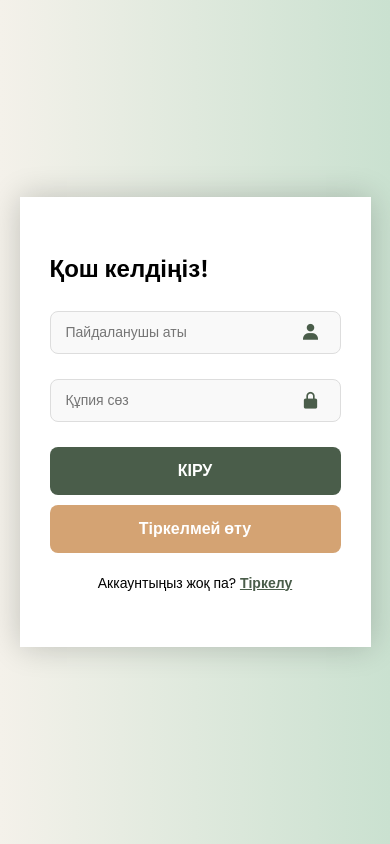
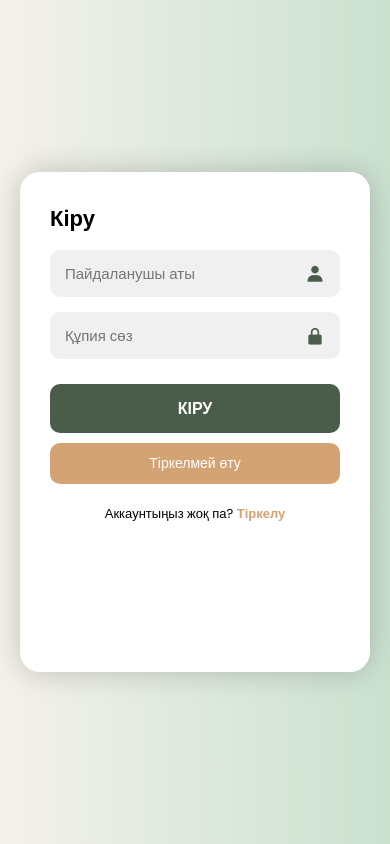
Before and after one commit to serikbajakbota7-source/mening-saytym, a Flask app: page / in a window 390 px wide. Run offline with Flask 3, Linux system fonts and the light colour scheme; some libraries are stand-ins or nearby versions.

Commit message:
Update register.html

```diff
--- a/templates/register.html
+++ b/templates/register.html
@@ -8,7 +8,7 @@
     <style>
         @import url("https://fonts.googleapis.com/css2?family=Poppins:wght@300;400;500;600&display=swap");
 
-        * { margin: 0; padding: 0; box-sizing: border-box; font-family: "Poppins", sans-serif; text-decoration: none; list-style: none; }
+        * { margin: 0; padding: 0; box-sizing: border-box; font-family: "Poppins", sans-serif; text-decoration: none; }
 
         body {
             display: flex;
@@ -16,6 +16,7 @@
             align-items: center;
             min-height: 100vh;
             background: linear-gradient(90deg, #f4f1ea, #cae1d0);
+            padding: 20px;
         }
 
         .container {
@@ -23,12 +24,12 @@
             width: 850px;
             height: 550px;
             background: #fff;
-            margin: 20px;
             border-radius: 30px;
             box-shadow: 0 0 30px rgba(0, 0, 0, 0.2);
             overflow: hidden;
         }
 
+        /* Формалар блогы */
         .form-box {
             position: absolute;
             right: 0;
@@ -36,50 +37,55 @@
             height: 100%;
             background: #fff;
             display: flex;
-            align-items: center;
+            flex-direction: column;
+            justify-content: center;
             padding: 40px;
             z-index: 1;
-            transition: 0.6s ease-in-out 1.2s;
+            transition: 0.6s ease-in-out;
         }
 
-        .container.active .form-box { right: 50%; }
-        .form-box.register { visibility: hidden; }
-        .container.active .form-box.register { visibility: visible; transition-delay: 1.2s; }
+        .container.active .form-box.login { transform: translateX(100%); opacity: 0; z-index: 0; }
+        .form-box.register { transform: translateX(-100%); opacity: 0; z-index: 0; left: 0; }
+        .container.active .form-box.register { transform: translateX(0); opacity: 1; z-index: 1; }
 
-        .input-box { position: relative; margin: 25px 0; }
+        .input-box { position: relative; margin: 15px 0; }
         .input-box input {
             width: 100%;
-            padding: 13px 50px 13px 20px;
-            background: #f9f9f9;
-            border-radius: 8px;
-            border: 1px solid #ddd;
+            padding: 12px 45px 12px 15px;
+            background: #f0f0f0;
+            border-radius: 10px;
+            border: none;
             outline: none;
-            font-size: 16px;
+            font-size: 15px;
         }
-        .input-box i { position: absolute; right: 20px; top: 50%; transform: translateY(-50%); font-size: 20px; color: #4a5d4a; }
+        .input-box i { position: absolute; right: 15px; top: 50%; transform: translateY(-50%); font-size: 20px; color: #4a5d4a; }
 
-        .btn, .btn-start {
+        .btn {
             width: 100%;
-            height: 48px;
+            padding: 12px;
             background: #4a5d4a;
-            border-radius: 8px;
+            border-radius: 10px;
             border: none;
             cursor: pointer;
             font-size: 16px;
             color: #fff;
             font-weight: 600;
-            display: flex;
-            justify-content: center;
-            align-items: center;
-            margin-top: 15px;
-            transition: .3s;
+            margin-top: 10px;
+        }
+        .btn-start {
+            display: block;
+            text-align: center;
+            width: 100%;
+            padding: 10px;
+            background: #d4a373;
+            color: white;
+            border-radius: 10px;
+            margin-top: 10px;
+            font-size: 14px;
         }
 
-        .btn-start { background: #d4a373; margin-top: 10px; }
-        .btn:hover { background: #344e41; }
-
-        /* Toggle Box Styles */
-        .toggle-box { position: absolute; width: 100%; height: 100%; }
+        /* Toggle Box (Desktop) */
+        .toggle-box { position: absolute; width: 100%; height: 100%; top: 0; left: 0; pointer-events: none; }
         .toggle-box::before {
             content: "";
             position: absolute;
@@ -89,9 +95,9 @@
             background: #4a5d4a;
             border-radius: 150px;
             z-index: 2;
-            transition: 1.8s ease-in-out;
+            transition: 1.2s ease-in-out;
+            pointer-events: all;
         }
-
         .container.active .toggle-box::before { left: 50%; }
 
         .toggle-panel {
@@ -106,43 +112,31 @@
             z-index: 2;
             transition: 0.6s ease-in-out;
             text-align: center;
-            padding: 0 20px;
+            padding: 0 30px;
+            pointer-events: all;
         }
+        .toggle-left { left: 0; }
+        .container.active .toggle-left { left: -50%; }
+        .toggle-right { right: -50%; }
+        .container.active .toggle-right { right: 0; }
 
-        .toggle-left { left: 0; transition-delay: 1.2s; }
-        .container.active .toggle-left { left: -50%; transition-delay: 0.6s; }
+        .mobile-text { display: none; margin-top: 20px; font-size: 13px; text-align: center; }
+        .mobile-text span { color: #d4a373; font-weight: 600; cursor: pointer; }
 
-        .toggle-right { right: -50%; transition-delay: 0.6s; }
-        .container.active .toggle-right { right: 0; transition-delay: 1.2s; }
+        /* ТЕЛЕФОНҒА АРНАЛҒАН АДАПТИВТІЛІК */
+        @media (max-width: 768px) {
+            .container { width: 100%; max-width: 400px; height: auto; min-height: 500px; border-radius: 20px; }
+            .toggle-box { display: none; }
+            .form-box { width: 100%; position: relative; padding: 30px; }
 
-        .toggle-panel .btn { width: 160px; background: transparent; border: 2px solid #fff; margin-top: 20px; }
+            /* Телефонда ауысқанда формалардың көрінуі */
+            .form-box.register { display: none; transform: none; opacity: 1; position: relative; }
+            .container.active .form-box.login { display: none; }
+            .container.active .form-box.register { display: flex; }
 
-        /* Мобильдік нұсқаға арналған сілтеме (әдепкі бойынша жасыру) */
-        .mobile-text { display: none; margin-top: 20px; text-align: center; font-size: 14px; }
-        .mobile-text span { color: #4a5d4a; font-weight: 600; cursor: pointer; text-decoration: underline; }
-
-        /* АДАПТИВТІ ДИЗАЙН */
-        @media (max-width: 768px) {
-            .container { width: 100%; height: 100vh; border-radius: 0; margin: 0; }
-            .toggle-box { display: none; } /* Жасыл блокты телефонда алып тастаймыз */
-            .form-box { width: 100%; padding: 30px; }
-            .container.active .form-box { right: 0; }
-            .mobile-text { display: block; } /* Телефонда ауыстыру сілтемесін көрсетеміз */
-
-            /* Тіркелу формасы белсенді болғанда кіру формасын жасыру */
-            .container.active .form-box.login { display: none; }
-            .container.active .form-box.register { position: relative; visibility: visible; }
+            .mobile-text { display: block; }
+            h1 { font-size: 22px; margin-bottom: 10px; }
         }
-        @media (max-width: 480px) {
-    .container {
-        width: 90%;
-        height: auto;
-        min-height: 450px;
-        padding-bottom: 30px;
-    }
-    .form-box h1 { font-size: 1.5rem; }
-    .input-box input { padding: 10px 40px 10px 15px; font-size: 14px; }
-}
     </style>
 </head>
 <body>
@@ -150,18 +144,17 @@
     <div class="container">
         <div class="form-box login">
             <form action="/login" method="POST">
-                <h1>Қош келдіңіз!</h1>
+                <h1>Кіру</h1>
                 <div class="input-box">
-                    <input type="text" name="username" placeholder="Пайдаланушы аты" required>
+                    <input type="text" placeholder="Пайдаланушы аты" required>
                     <i class='bx bxs-user'></i>
                 </div>
                 <div class="input-box">
-                    <input type="password" name="password" placeholder="Құпия сөз" required>
+                    <input type="password" placeholder="Құпия сөз" required>
                     <i class='bx bxs-lock-alt'></i>
                 </div>
                 <button type="submit" class="btn">КІРУ</button>
                 <a href="/home" class="btn-start">Тіркелмей өту</a>
-
                 <p class="mobile-text">Аккаунтыңыз жоқ па? <span onclick="toggleForm()">Тіркелу</span></p>
             </form>
         </div>
@@ -170,33 +163,32 @@
             <form action="/register_user" method="POST">
                 <h1>Тіркелу</h1>
                 <div class="input-box">
-                    <input type="text" name="fullname" placeholder="Толық аты-жөніңіз" required>
+                    <input type="text" placeholder="Толық аты-жөн" required>
                     <i class='bx bxs-user-detail'></i>
                 </div>
                 <div class="input-box">
-                    <input type="text" name="username" placeholder="Пайдаланушы аты" required>
+                    <input type="text" placeholder="Пайдаланушы аты" required>
                     <i class='bx bxs-user'></i>
                 </div>
                 <div class="input-box">
-                    <input type="password" name="password" placeholder="Құпия сөз" required>
+                    <input type="password" placeholder="Құпия сөз" required>
                     <i class='bx bxs-lock-alt'></i>
                 </div>
                 <button type="submit" class="btn">ТІРКЕЛУ</button>
-
                 <p class="mobile-text">Аккаунтыңыз бар ма? <span onclick="toggleForm()">Кіру</span></p>
             </form>
         </div>
 
         <div class="toggle-box">
             <div class="toggle-panel toggle-left">
-                <h1>Сәлем, Дос!</h1>
-                <p>Әлі тіркелмедіңіз бе?</p>
-                <button class="btn" id="register-btn">Тіркелу</button>
+                <h1>Сәлем!</h1>
+                <p>Білім әлеміне қосылу үшін тіркеліңіз</p>
+                <button class="btn" style="background:transparent; border:2px solid white; width:150px;" id="register-btn">Тіркелу</button>
             </div>
             <div class="toggle-panel toggle-right">
-                <h1>Қайта оралуыңызбен!</h1>
-                <p>Аккаунтыңыз бар ма?</p>
-                <button class="btn" id="login-btn">Кіру</button>
+                <h1>Қош келдіңіз!</h1>
+                <p>Жеке кабинетіңізге кіріңіз</p>
+                <button class="btn" style="background:transparent; border:2px solid white; width:150px;" id="login-btn">Кіру</button>
             </div>
         </div>
     </div>
@@ -206,16 +198,9 @@
         const registerBtn = document.getElementById('register-btn');
         const loginBtn = document.getElementById('login-btn');
 
-        // Desktop батырмалары
-        registerBtn.addEventListener('click', () => {
-            container.classList.add('active');
-        });
+        registerBtn.onclick = () => container.classList.add('active');
+        loginBtn.onclick = () => container.classList.remove('active');
 
-        loginBtn.addEventListener('click', () => {
-            container.classList.remove('active');
-        });
-
-        // Мобильдік ауыстыру функциясы
         function toggleForm() {
             container.classList.toggle('active');
         }
```
